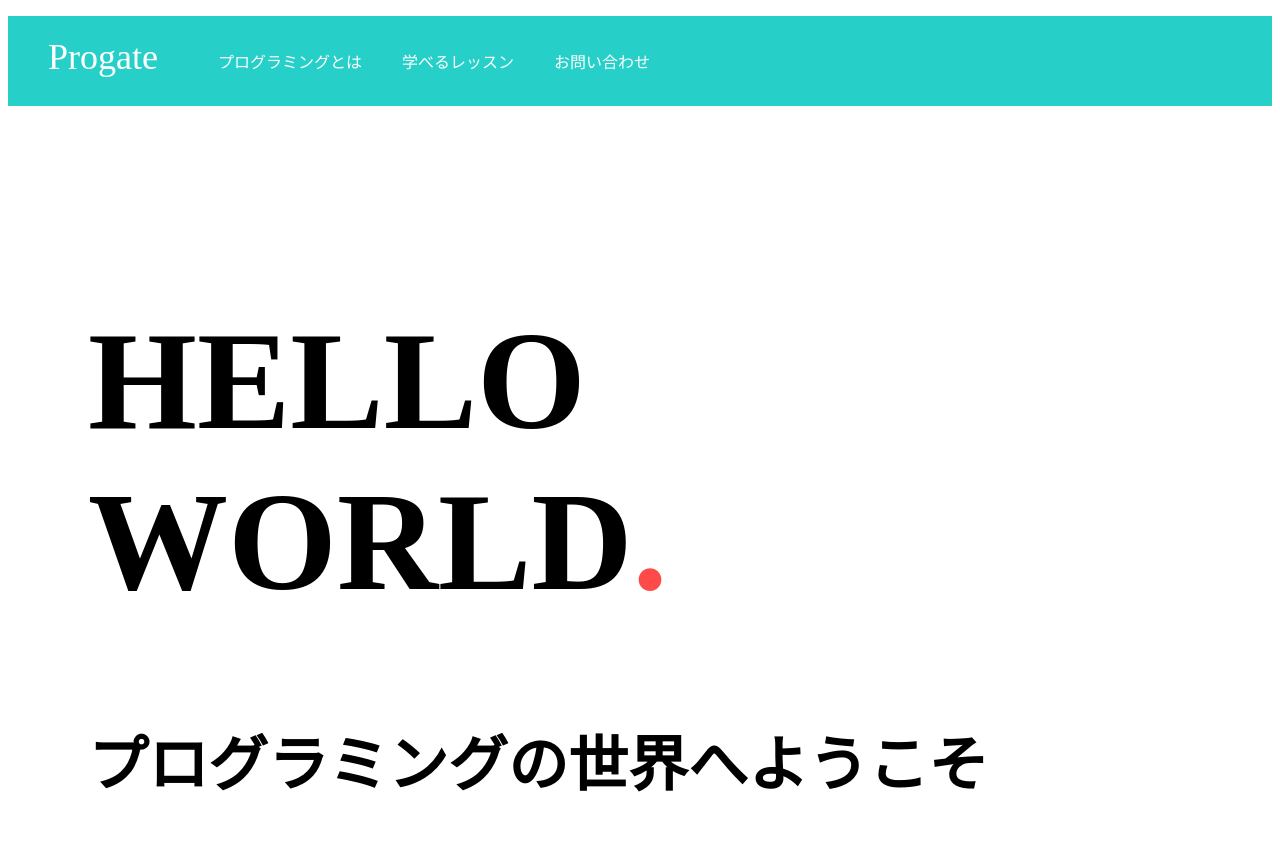
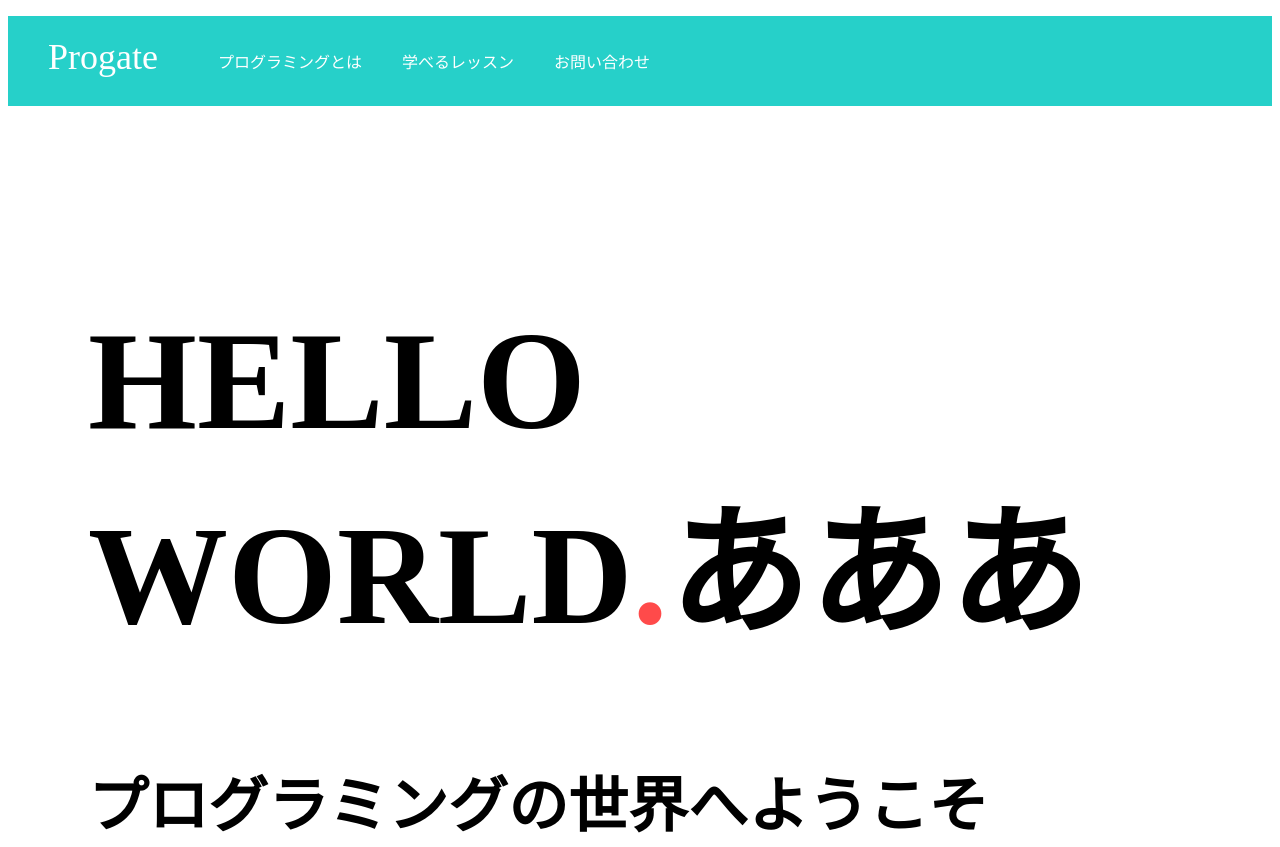
Before and after one commit to sho2525/sho2525.github.io002, a plain HTML site: page index.html in a window 1280 px wide. Shown: the top 847 px of the page. Drawn offline with Linux system fonts and the light colour scheme.

Commit message:
Update index.html

```diff
--- a/index.html
+++ b/index.html
@@ -16,7 +16,7 @@
   	</div>
   	<div class="main">
     	<div class="copy-container">
-    		<h1>HELLO WORLD<span>.</span></h1>
+    		<h1>HELLO WORLD<span>.</span>あああ</h1>
     		<h2>プログラミングの世界へようこそ</h2>
     	</div>
     	<div class="contents">
```
